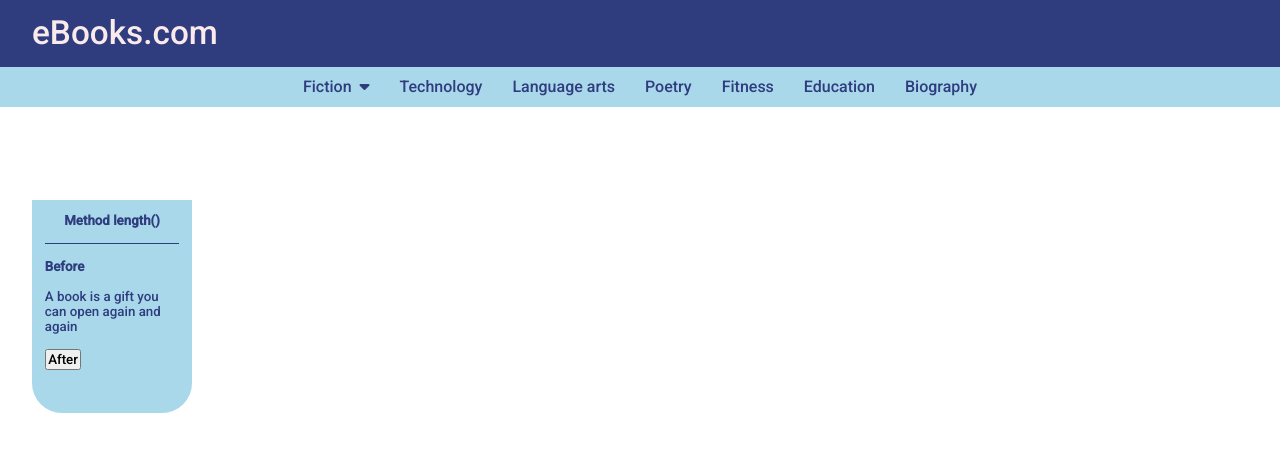
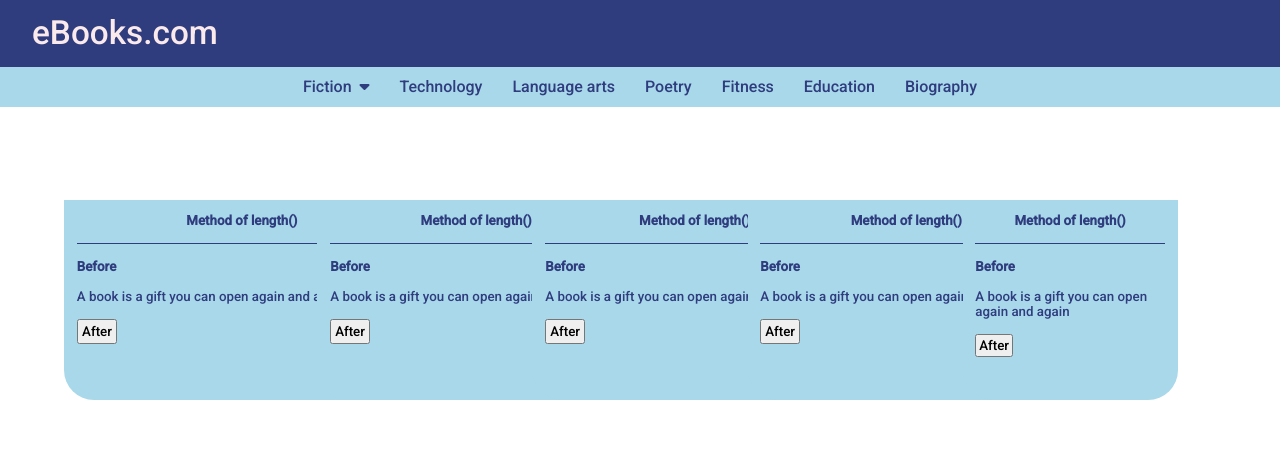
Before and after one commit to abidurrn/Sample, a PHP site: page /main1.html in a window 1280 px wide. Shown: the top 452 px of the page. Run offline with PHP 8.4, Linux system fonts and the light colour scheme.

Commit message:
27112023

```diff
--- a/eBooks_copy/main1.html
+++ b/eBooks_copy/main1.html
@@ -19,14 +19,13 @@
             <li><a href="https://github.com/abidurrn/Sample.git" target="_blank">Fiction&nbsp; <i
                         class="fa-solid fa-caret-down"></i></a>
                 <ul>
-                    <li><a href="https://github.com/abidurrn/Sample.git" target="_blank">Fantasy</a></li>
                     <li><a href="https://github.com/abidurrn/Sample.git" target="_blank">Thrillers</a></li>
                     <li><a href="https://github.com/abidurrn/Sample.git" target="_blank">Popular &nbsp;<i
                                 class="fa-solid fa-caret-right"></i></a>
                         <ul>
                             <li><a href="https://github.com/abidurrn/Sample.git" target="_blank">Nature</a></li>
                     </li>
-                    <li><a href="https://github.com/abidurrn/Sample.git" target="_blank">Travel</a></li>
+
                 </ul>
             </li>
         </ul>
@@ -38,13 +37,53 @@
         <li><a href="https://github.com/abidurrn/Sample.git" target="_blank">Education</a></li>
         <li><a href="https://github.com/abidurrn/Sample.git" target="_blank">Biography</a></li>
         </ul>
-    </nav>
-    <br><br>
-
+    </nav><br><br><br><br>
 
 
     <div id="first">
-        <p style="text-align: center;"><b>Method length()</b></p>
+        <p style="text-align: center;"><b>Method of length()</b></p>
+        &nbsp;
+        <hr color="#2F3C7E" size="0.5pt">
+        <br>
+        <p style="justify-content: center;"><b>Before</b></p><br>
+        <p>A book is a gift you can open again and again</p><br>
+        <button id="butt1" type="button" onclick="fir1()" style="padding: 1%;">After</button><br><br>
+        <p id="para1"></p><br>
+
+        <script>
+            function fir1() {
+                A = 'A book is a gift you can open again and again';
+                B = A.length;
+                document.getElementById('para1').innerHTML = B;
+            }
+        </script>
+    </div>
+    <div style="clear: both;"></div>
+
+
+    <div id="second">
+        <p style="text-align: center;"><b>Method of length()</b></p>
+        &nbsp;
+        <hr color="#2F3C7E" size="0.5pt">
+        <br>
+        <p style="justify-content: center;"><b>Before</b></p><br>
+        <p>A book is a gift you can open again and again</p><br>
+        <button id="butt1" type="button" onclick="fir1()" style="padding: 1%;">After</button><br><br>
+        <p id="para1"></p><br>
+
+        <script>
+            function fir1() {
+                A = 'A book is a gift you can open again and again';
+                B = A.length;
+                document.getElementById('para1').innerHTML = B;
+            }
+        </script>
+    </div>
+    <div style="clear: both;"></div>
+
+
+    <div id="third">
+        <p style="text-align: center;"><b>Method of length()</b></p>
         &nbsp;
         <hr color="#2F3C7E" size="0.5pt">
         <br>
@@ -65,6 +104,286 @@
 
 
 
+
+    <div id="fourth">
+        <p style="text-align: center;"><b>Method of length()</b></p>
+        &nbsp;
+        <hr color="#2F3C7E" size="0.5pt">
+        <br>
+        <p style="justify-content: center;"><b>Before</b></p><br>
+        <p>A book is a gift you can open again and again</p><br>
+        <button id="butt1" type="button" onclick="fir1()" style="padding: 1%;">After</button><br><br>
+        <p id="para1"></p><br>
+
+        <script>
+            function fir1() {
+                A = 'A book is a gift you can open again and again';
+                B = A.length;
+                document.getElementById('para1').innerHTML = B;
+            }
+        </script>
+    </div>
+    <div style="clear: both;"></div>
+
+
+
+    <div id="fifth">
+        <p style="text-align: center;"><b>Method of length()</b></p>
+        &nbsp;
+        <hr color="#2F3C7E" size="0.5pt">
+        <br>
+        <p style="justify-content: center;"><b>Before</b></p><br>
+        <p>A book is a gift you can open again and again</p><br>
+        <button id="butt1" type="button" onclick="fir1()" style="padding: 1%;">After</button><br><br>
+        <p id="para1"></p><br>
+
+        <script>
+            function fir1() {
+                A = 'A book is a gift you can open again and again';
+                B = A.length;
+                document.getElementById('para1').innerHTML = B;
+            }
+        </script>
+    </div>
+    <div style="clear: both;"></div>
+
+
+
+<!--
+
+    <div id="sixth">
+        <p style="text-align: center;"><b>Method of length()</b></p>
+        &nbsp;
+        <hr color="#2F3C7E" size="0.5pt">
+        <br>
+        <p style="justify-content: center;"><b>Before</b></p><br>
+        <p>A book is a gift you can open again and again</p><br>
+        <button id="butt1" type="button" onclick="fir1()" style="padding: 1%;">After</button><br><br>
+        <p id="para1"></p><br>
+
+        <script>
+            function fir1() {
+                A = 'A book is a gift you can open again and again';
+                B = A.length;
+                document.getElementById('para1').innerHTML = B;
+            }
+        </script>
+    </div>
+    <div style="clear: both;"></div>
+
+
+
+
+    <div id="seventh">
+        <p style="text-align: center;"><b>Method of length()</b></p>
+        &nbsp;
+        <hr color="#2F3C7E" size="0.5pt">
+        <br>
+        <p style="justify-content: center;"><b>Before</b></p><br>
+        <p>A book is a gift you can open again and again</p><br>
+        <button id="butt1" type="button" onclick="fir1()" style="padding: 1%;">After</button><br><br>
+        <p id="para1"></p><br>
+
+        <script>
+            function fir1() {
+                A = 'A book is a gift you can open again and again';
+                B = A.length;
+                document.getElementById('para1').innerHTML = B;
+            }
+        </script>
+    </div>
+    <div style="clear: both;"></div>
+
+
+
+
+    <div id="eighth">
+        <p style="text-align: center;"><b>Method of length()</b></p>
+        &nbsp;
+        <hr color="#2F3C7E" size="0.5pt">
+        <br>
+        <p style="justify-content: center;"><b>Before</b></p><br>
+        <p>A book is a gift you can open again and again</p><br>
+        <button id="butt1" type="button" onclick="fir1()" style="padding: 1%;">After</button><br><br>
+        <p id="para1"></p><br>
+
+        <script>
+            function fir1() {
+                A = 'A book is a gift you can open again and again';
+                B = A.length;
+                document.getElementById('para1').innerHTML = B;
+            }
+        </script>
+    </div>
+    <div style="clear: both;"></div>
+
+
+
+
+    <div id="ninth">
+        <p style="text-align: center;"><b>Method of length()</b></p>
+        &nbsp;
+        <hr color="#2F3C7E" size="0.5pt">
+        <br>
+        <p style="justify-content: center;"><b>Before</b></p><br>
+        <p>A book is a gift you can open again and again</p><br>
+        <button id="butt1" type="button" onclick="fir1()" style="padding: 1%;">After</button><br><br>
+        <p id="para1"></p><br>
+
+        <script>
+            function fir1() {
+                A = 'A book is a gift you can open again and again';
+                B = A.length;
+                document.getElementById('para1').innerHTML = B;
+            }
+        </script>
+    </div>
+    <div style="clear: both;"></div>
+
+
+
+
+    <div id="tenth">
+        <p style="text-align: center;"><b>Method of length()</b></p>
+        &nbsp;
+        <hr color="#2F3C7E" size="0.5pt">
+        <br>
+        <p style="justify-content: center;"><b>Before</b></p><br>
+        <p>A book is a gift you can open again and again</p><br>
+        <button id="butt1" type="button" onclick="fir1()" style="padding: 1%;">After</button><br><br>
+        <p id="para1"></p><br>
+
+        <script>
+            function fir1() {
+                A = 'A book is a gift you can open again and again';
+                B = A.length;
+                document.getElementById('para1').innerHTML = B;
+            }
+        </script>
+    </div>
+    <div style="clear: both;"></div>
+
+
+
+
+    <div id="eleventh">
+        <p style="text-align: center;"><b>Method of length()</b></p>
+        &nbsp;
+        <hr color="#2F3C7E" size="0.5pt">
+        <br>
+        <p style="justify-content: center;"><b>Before</b></p><br>
+        <p>A book is a gift you can open again and again</p><br>
+        <button id="butt1" type="button" onclick="fir1()" style="padding: 1%;">After</button><br><br>
+        <p id="para1"></p><br>
+
+        <script>
+            function fir1() {
+                A = 'A book is a gift you can open again and again';
+                B = A.length;
+                document.getElementById('para1').innerHTML = B;
+            }
+        </script>
+    </div>
+    <div style="clear: both;"></div>
+
+
+
+
+
+    <div id="twelveth">
+        <p style="text-align: center;"><b>Method of length()</b></p>
+        &nbsp;
+        <hr color="#2F3C7E" size="0.5pt">
+        <br>
+        <p style="justify-content: center;"><b>Before</b></p><br>
+        <p>A book is a gift you can open again and again</p><br>
+        <button id="butt1" type="button" onclick="fir1()" style="padding: 1%;">After</button><br><br>
+        <p id="para1"></p><br>
+
+        <script>
+            function fir1() {
+                A = 'A book is a gift you can open again and again';
+                B = A.length;
+                document.getElementById('para1').innerHTML = B;
+            }
+        </script>
+    </div>
+    <div style="clear: both;"></div>
+
+
+
+
+    <div id="thirteeenth">
+        <p style="text-align: center;"><b>Method of length()</b></p>
+        &nbsp;
+        <hr color="#2F3C7E" size="0.5pt">
+        <br>
+        <p style="justify-content: center;"><b>Before</b></p><br>
+        <p>A book is a gift you can open again and again</p><br>
+        <button id="butt1" type="button" onclick="fir1()" style="padding: 1%;">After</button><br><br>
+        <p id="para1"></p><br>
+
+        <script>
+            function fir1() {
+                A = 'A book is a gift you can open again and again';
+                B = A.length;
+                document.getElementById('para1').innerHTML = B;
+            }
+        </script>
+    </div>
+    <div style="clear: both;"></div>
+
+
+
+
+
+    <div id="fourteenth">
+        <p style="text-align: center;"><b>Method of length()</b></p>
+        &nbsp;
+        <hr color="#2F3C7E" size="0.5pt">
+        <br>
+        <p style="justify-content: center;"><b>Before</b></p><br>
+        <p>A book is a gift you can open again and again</p><br>
+        <button id="butt1" type="button" onclick="fir1()" style="padding: 1%;">After</button><br><br>
+        <p id="para1"></p><br>
+
+        <script>
+            function fir1() {
+                A = 'A book is a gift you can open again and again';
+                B = A.length;
+                document.getElementById('para1').innerHTML = B;
+            }
+        </script>
+    </div>
+    <div style="clear: both;"></div>
+
+
+
+
+
+    <div id="fifteenth">
+        <p style="text-align: center;"><b>Method of length()</b></p>
+        &nbsp;
+        <hr color="#2F3C7E" size="0.5pt">
+        <br>
+        <p style="justify-content: center;"><b>Before</b></p><br>
+        <p>A book is a gift you can open again and again</p><br>
+        <button id="butt1" type="button" onclick="fir1()" style="padding: 1%;">After</button><br><br>
+        <p id="para1"></p><br>
+
+        <script>
+            function fir1() {
+                A = 'A book is a gift you can open again and again';
+                B = A.length;
+                document.getElementById('para1').innerHTML = B;
+            }
+        </script>
+    </div>
+    <div style="clear: both;"></div>
+-->
+
+
+
 </body>
 
 </html>
--- a/eBooks_copy/main2.css
+++ b/eBooks_copy/main2.css
@@ -67,17 +67,259 @@ nav {
   }
 
 
+
 #first{
     position: absolute;
     float: left;
     top: 25%;
-    left: 2.5%;
-    right: 85%;
+    left: 5%;
+    right: 67.2%;
+    bottom: 50%;
     padding: 1%;
     background-color: #A8D8EA;
     color: #2F3C7E;
     font-size: 10pt;
     border-bottom-right-radius: 30px;
     border-bottom-left-radius: 30px;
+}
 
+/* 2.5% gap and div size- 15%, total div with space 17.5% and only div 12.5%, 28% total*/
+
+#second{
+  position: absolute;
+  float: left;
+  top: 25%;
+  left: 24.8%;
+  right: 50.4%;
+  bottom: 50%;
+  padding: 1%;
+  background-color: #A8D8EA;
+  color: #2F3C7E;
+  font-size: 10pt;
+  border-bottom-right-radius: 30px;
+  border-bottom-left-radius: 30px;
 }
+
+
+#third{
+  position: absolute;
+  float: left;
+  top: 25%;
+  left: 41.6%;
+  right: 33.06%;
+  bottom: 50%;
+  padding: 1%;
+  background-color: #A8D8EA;
+  color: #2F3C7E;
+  font-size: 10pt;
+  border-bottom-right-radius: 30px;
+  border-bottom-left-radius: 30px;
+}
+
+
+#fourth{
+  position: absolute;
+  float: left;
+  top: 25%;
+  left: 58.4%;
+  right: 16.8%;
+  bottom: 50%;
+  padding: 1%;
+  background-color: #A8D8EA;
+  color: #2F3C7E;
+  font-size: 10pt;
+  border-bottom-right-radius: 30px;
+  border-bottom-left-radius: 30px;
+}
+
+
+
+#fifth{
+  position: absolute;
+  float: left;
+  top: 25%;
+  left: 75.2%;
+  right: 8%;
+  bottom: 50%;
+  padding: 1%;
+  background-color: #A8D8EA;
+  color: #2F3C7E;
+  font-size: 10pt;
+  border-bottom-right-radius: 30px;
+  border-bottom-left-radius: 30px;
+}
+
+
+/*
+#sixth{
+  position: absolute;
+  float: left;
+  top: 53%;
+  left: 17.5%;
+  right: 70%;
+  bottom: 50%;
+  padding: 1%;
+  background-color: #A8D8EA;
+  color: #2F3C7E;
+  font-size: 10pt;
+  border-bottom-right-radius: 30px;
+  border-bottom-left-radius: 30px;
+}
+
+
+
+#seventh{
+  position: absolute;
+  float: left;
+  top: 53%;
+  left: 17.5%;
+  right: 70%;
+  bottom: 50%;
+  padding: 1%;
+  background-color: #A8D8EA;
+  color: #2F3C7E;
+  font-size: 10pt;
+  border-bottom-right-radius: 30px;
+  border-bottom-left-radius: 30px;
+}
+
+
+
+#eighth{
+  position: absolute;
+  float: left;
+  top: 53%;
+  left: 17.5%;
+  right: 70%;
+  bottom: 50%;
+  padding: 1%;
+  background-color: #A8D8EA;
+  color: #2F3C7E;
+  font-size: 10pt;
+  border-bottom-right-radius: 30px;
+  border-bottom-left-radius: 30px;
+}
+
+
+
+#ninth{
+  position: absolute;
+  float: left;
+  top: 53%;
+  left: 17.5%;
+  right: 70%;
+  bottom: 50%;
+  padding: 1%;
+  background-color: #A8D8EA;
+  color: #2F3C7E;
+  font-size: 10pt;
+  border-bottom-right-radius: 30px;
+  border-bottom-left-radius: 30px;
+}
+
+
+
+#tenth{
+  position: absolute;
+  float: left;
+  top: 53%;
+  left: 17.5%;
+  right: 70%;
+  bottom: 50%;
+  padding: 1%;
+  background-color: #A8D8EA;
+  color: #2F3C7E;
+  font-size: 10pt;
+  border-bottom-right-radius: 30px;
+  border-bottom-left-radius: 30px;
+}
+
+
+
+#eleventh{
+  position: absolute;
+  float: left;
+  top: 81%;
+  left: 17.5%;
+  right: 70%;
+  bottom: 50%;
+  padding: 1%;
+  background-color: #A8D8EA;
+  color: #2F3C7E;
+  font-size: 10pt;
+  border-bottom-right-radius: 30px;
+  border-bottom-left-radius: 30px;
+}
+
+
+
+#twelveth{
+  position: absolute;
+  float: left;
+  top: 81%;
+  left: 17.5%;
+  right: 70%;
+  bottom: 50%;
+  padding: 1%;
+  background-color: #A8D8EA;
+  color: #2F3C7E;
+  font-size: 10pt;
+  border-bottom-right-radius: 30px;
+  border-bottom-left-radius: 30px;
+}
+
+
+
+#thirtenth{
+  position: absolute;
+  float: left;
+  top: 81%;
+  left: 17.5%;
+  right: 70%;
+  bottom: 50%;
+  padding: 1%;
+  background-color: #A8D8EA;
+  color: #2F3C7E;
+  font-size: 10pt;
+  border-bottom-right-radius: 30px;
+  border-bottom-left-radius: 30px;
+}
+
+
+
+
+#fourteenth{
+  position: absolute;
+  float: left;
+  top: 81%;
+  left: 17.5%;
+  right: 70%;
+  bottom: 50%;
+  padding: 1%;
+  background-color: #A8D8EA;
+  color: #2F3C7E;
+  font-size: 10pt;
+  border-bottom-right-radius: 30px;
+  border-bottom-left-radius: 30px;
+}
+
+
+
+
+#fifteenth{
+  position: absolute;
+  float: left;
+  top: 81%;
+  left: 17.5%;
+  right: 70%;
+  bottom: 50%;
+  padding: 1%;
+  background-color: #A8D8EA;
+  color: #2F3C7E;
+  font-size: 10pt;
+  border-bottom-right-radius: 30px;
+  border-bottom-left-radius: 30px;
+}
+
+
+*/
```
